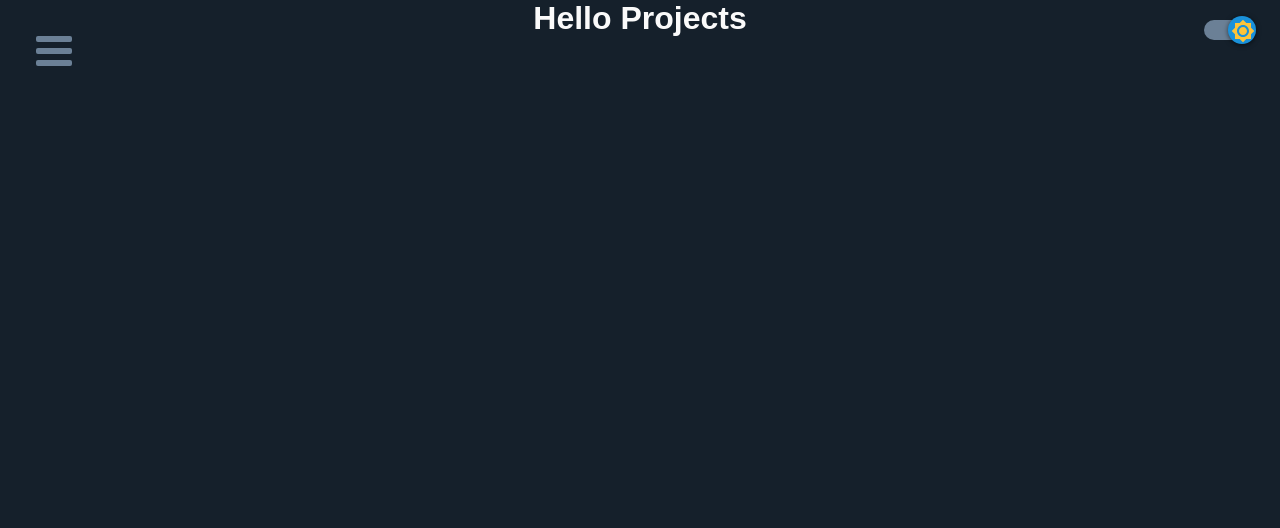
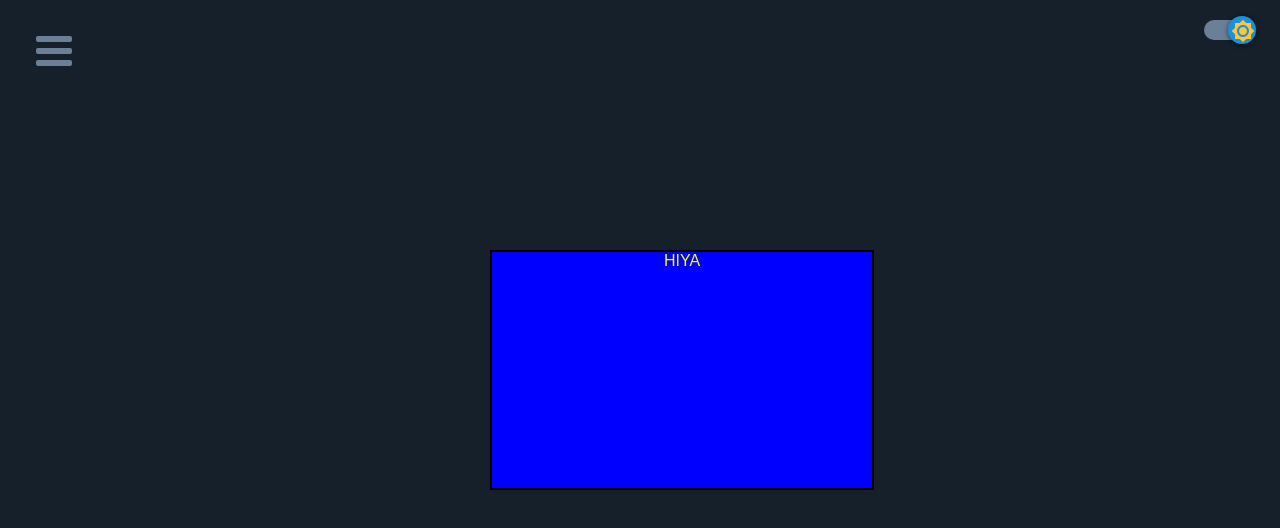
Before and after one commit to timoshishi/portfolio, a React (Create React App) app: page /projects in a window 1280 px wide. Shown: the top 528 px of the page. Built offline with nearby package versions, Linux system fonts and the light colour scheme.

Commit message:
Lazy load routes

```diff
--- a/package.json
+++ b/package.json
@@ -9,6 +9,7 @@
     "@testing-library/react": "^11.2.5",
     "@testing-library/user-event": "^12.8.3",
     "install": "^0.13.0",
+    "node-sass": "^5.0.0",
     "npm": "^7.6.3",
     "react": "^17.0.1",
     "react-burger-menu": "^3.0.6",
@@ -17,6 +18,7 @@
     "react-scripts": "4.0.3",
     "react-switch": "^6.0.0",
     "styled-components": "^5.2.1",
+    "swiper": "^6.5.3",
     "web-vitals": "^1.1.1"
   },
   "scripts": {
--- a/src/App.js
+++ b/src/App.js
@@ -3,13 +3,10 @@ import { ThemeProvider } from 'styled-components';
 import GlobalStyles from './components/GlobalStyles';
 import { lightTheme, darkTheme } from './styles/themes';
 import useDarkMode from './hooks/useDarkMode';
-import Home from './views/Home';
-import ThemeToggle from './components/ThemeToggle';
-import { BrowserRouter as Router, Switch, Route } from 'react-router-dom';
-import Projects from './views/Projects';
+import ThemeToggleButton from './components/ThemeToggleButton';
+import { BrowserRouter as Router } from 'react-router-dom';
 import HamburgerMenu from './views/HamburgerMenu';
-import About from './views/About';
-import Contact from './views/Contact';
+import Routes from './Routes';
 
 const App = () => {
   const [isDarkTheme, toggleTheme] = useDarkMode();
@@ -19,15 +16,13 @@ const App = () => {
     <React.Fragment>
       <ThemeProvider theme={themeMode}>
         <GlobalStyles />
-        <ThemeToggle toggleTheme={toggleTheme} isDarkTheme={isDarkTheme} />
         <Router>
+          <ThemeToggleButton
+            toggleTheme={toggleTheme}
+            isDarkTheme={isDarkTheme}
+          />
           <HamburgerMenu isDarkTheme={isDarkTheme}>
-            <Switch>
-              <Route exact path='/' component={Home} />
-              <Route path='/projects' component={Projects} />
-              <Route path='/about' component={About} />
-              <Route path='/contact' component={Contact} />
-            </Switch>
+            <Routes />
           </HamburgerMenu>
         </Router>
       </ThemeProvider>
--- /dev/null
+++ b/src/Routes.js
@@ -0,0 +1,21 @@
+import React, { lazy, Suspense } from 'react';
+import { Route, Switch } from 'react-router-dom';
+import Home from './views/Home';
+const About = lazy(() => import('./views/About'));
+const Contact = lazy(() => import('./views/Contact'));
+const Projects = lazy(() => import('./views/Projects'));
+
+const Routes = (props) => {
+  return (
+    <Suspense fallback={<div>Loading...</div>}>
+      <Switch>
+        <Route exact path='/' component={Home} />
+        <Route path='/projects' component={Projects} />
+        <Route path='/about' component={About} />
+        <Route path='/contact' component={Contact} />
+      </Switch>
+    </Suspense>
+  );
+};
+
+export default Routes;
--- /dev/null
+++ b/src/components/ProjectCube.js
@@ -0,0 +1,67 @@
+import React from 'react';
+import PropTypes from 'prop-types';
+import SwiperCore, { EffectCube } from 'swiper';
+import { Swiper, SwiperSlide } from 'swiper/react';
+import 'swiper/components/effect-cube/effect-cube.scss';
+import 'swiper/swiper.scss';
+import styled from 'styled-components';
+// import styled from 'styled-components';
+
+console.log(EffectCube);
+const SwiperWrapper = styled.div`
+  width: 30vw;
+  height: 30vh;
+  position: absolute;
+  left: 50%;
+  top: 50%;
+  margin-left: -150px;
+  margin-top: -150px;
+`;
+const cube = {
+  minWidth: '30vw',
+  minHeight: '30vh',
+  color: 'yellow',
+  display: 'flex',
+  alignContent: 'center',
+  justifyContent: 'center',
+  border: '2px solid black',
+};
+const blueCube = {
+  ...cube,
+  backgroundColor: 'blue',
+};
+const redCube = {
+  ...cube,
+  backgroundColor: 'red',
+};
+const greenCube = {
+  ...cube,
+  backgroundColor: 'green',
+};
+const purpleCube = {
+  ...cube,
+  backgroundColor: 'purple',
+};
+SwiperCore.use([EffectCube]);
+const ProjectCube = (props) => {
+  return (
+    <SwiperWrapper>
+      <Swiper effect='cube'>
+        {[blueCube, redCube, greenCube, purpleCube].map((cube) => {
+          console.log(cube);
+          return (
+            <SwiperSlide style={cube}>
+              <div>
+                <div>HIYA</div>
+              </div>
+            </SwiperSlide>
+          );
+        })}
+      </Swiper>
+    </SwiperWrapper>
+  );
+};
+
+ProjectCube.propTypes = {};
+
+export default ProjectCube;
--- a/src/components/ThemeToggle.js
+++ b/src/components/ThemeToggleButton.js
@@ -11,7 +11,7 @@ const ToggleDiv = styled.div`
   width: 3rem;
   height: 3rem;
 `;
-const ThemeToggle = ({ toggleTheme, isDarkTheme }) => {
+const ThemeToggleButton = ({ toggleTheme, isDarkTheme }) => {
   return (
     <ToggleDiv>
       <label htmlFor='small-radius-switch'>
@@ -58,8 +58,8 @@ const ThemeToggle = ({ toggleTheme, isDarkTheme }) => {
   );
 };
 
-ThemeToggle.propTypes = {
+ThemeToggleButton.propTypes = {
   toggleTheme: PropTypes.func.isRequired,
 };
 
-export default ThemeToggle;
+export default ThemeToggleButton;
--- a/src/views/Projects.js
+++ b/src/views/Projects.js
@@ -1,8 +1,22 @@
 import React from 'react';
+import styled from 'styled-components';
 import PropTypes from 'prop-types';
-
+import ProjectCube from '../components/ProjectCube';
+const Wrapper = styled.div`
+  display: flex;
+  flex-direction: column;
+  align-items: center;
+  justify-content: center;
+  margin: 1rem;
+  height: 100vh;
+  width: 100vw;
+`;
 const Projects = (props) => {
-  return <h1>Hello Projects</h1>;
+  return (
+    <Wrapper>
+      <ProjectCube />
+    </Wrapper>
+  );
 };
 
 Projects.propTypes = {};
```
Also changed, not shown: 1 other file (tests, documents, lock files or other folders).
